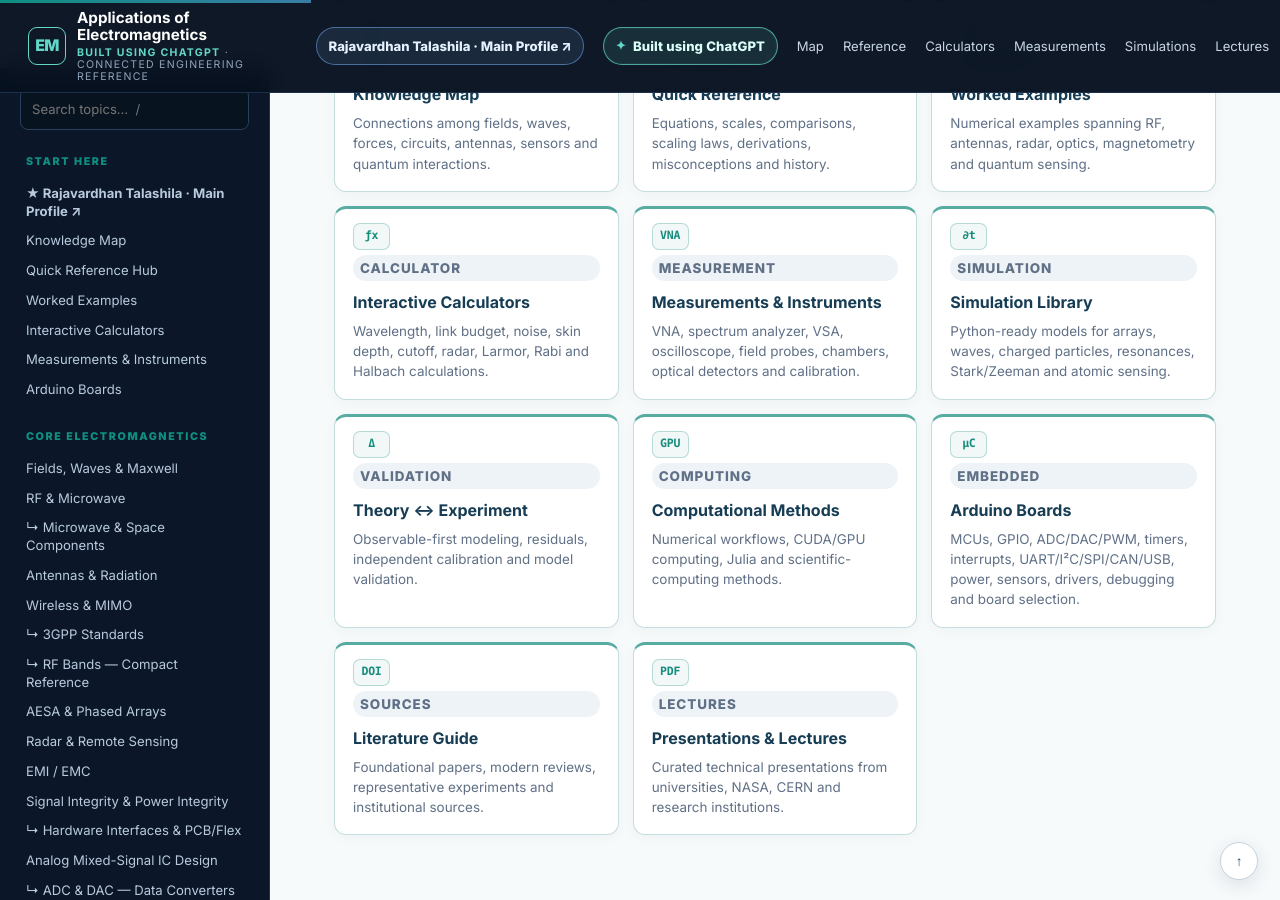
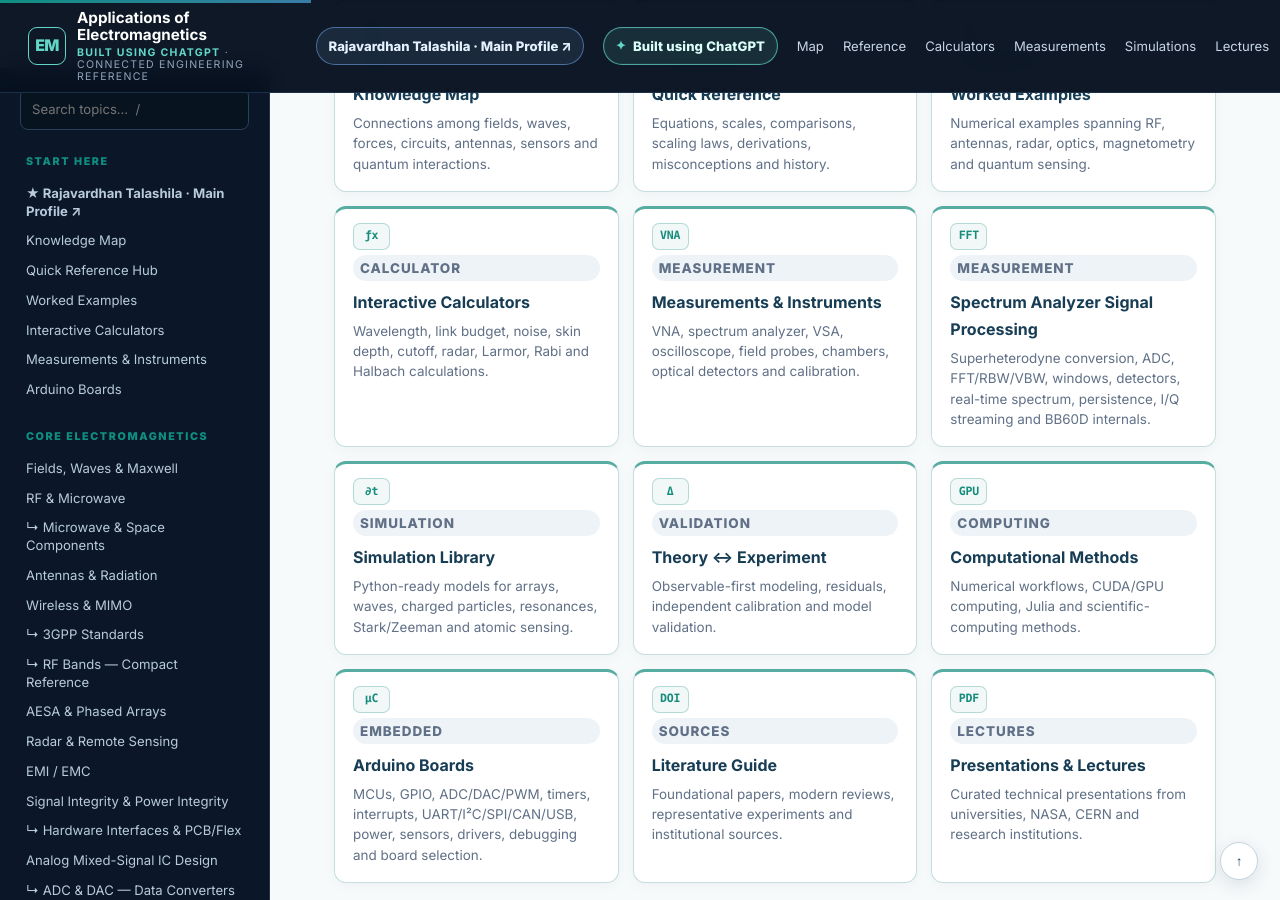
Before and after one commit to RajavardhanT/Electromagnetics_Applications, a Jekyll site: the page built from index.md, in a window 1280 px wide and 900 px high, scrolled down 1522 px. Built offline with Jekyll 4.4.1, drawn with Linux system fonts in a browser that asks for light colours.

Commit message:
Expose spectrum analyzer DSP reference

```diff
--- a/index.md
+++ b/index.md
@@ -78,6 +78,7 @@
 <a class="reference-card" data-symbol="123" href="worked-examples/"><span class="badge">Examples</span><strong>Worked Examples</strong><span>Numerical examples spanning RF, antennas, radar, optics, magnetometry and quantum sensing.</span></a>
 <a class="reference-card" data-symbol="ƒx" href="calculators/"><span class="badge">Calculator</span><strong>Interactive Calculators</strong><span>Wavelength, link budget, noise, skin depth, cutoff, radar, Larmor, Rabi and Halbach calculations.</span></a>
 <a class="reference-card" data-symbol="VNA" href="measurements/"><span class="badge">Measurement</span><strong>Measurements & Instruments</strong><span>VNA, spectrum analyzer, VSA, oscilloscope, field probes, chambers, optical detectors and calibration.</span></a>
+<a class="reference-card" data-symbol="FFT" href="spectrum-analyzer-signal-processing/"><span class="badge">Measurement</span><strong>Spectrum Analyzer Signal Processing</strong><span>Superheterodyne conversion, ADC, FFT/RBW/VBW, windows, detectors, real-time spectrum, persistence, I/Q streaming and BB60D internals.</span></a>
 <a class="reference-card" data-symbol="∂t" href="simulations/"><span class="badge">Simulation</span><strong>Simulation Library</strong><span>Python-ready models for arrays, waves, charged particles, resonances, Stark/Zeeman and atomic sensing.</span></a>
 <a class="reference-card" data-symbol="Δ" href="theory-experiment/"><span class="badge">Validation</span><strong>Theory ↔ Experiment</strong><span>Observable-first modeling, residuals, independent calibration and model validation.</span></a>
 <a class="reference-card" data-symbol="GPU" href="computational-methods/"><span class="badge">Computing</span><strong>Computational Methods</strong><span>Numerical workflows, CUDA/GPU computing, Julia and scientific-computing methods.</span></a>
```
